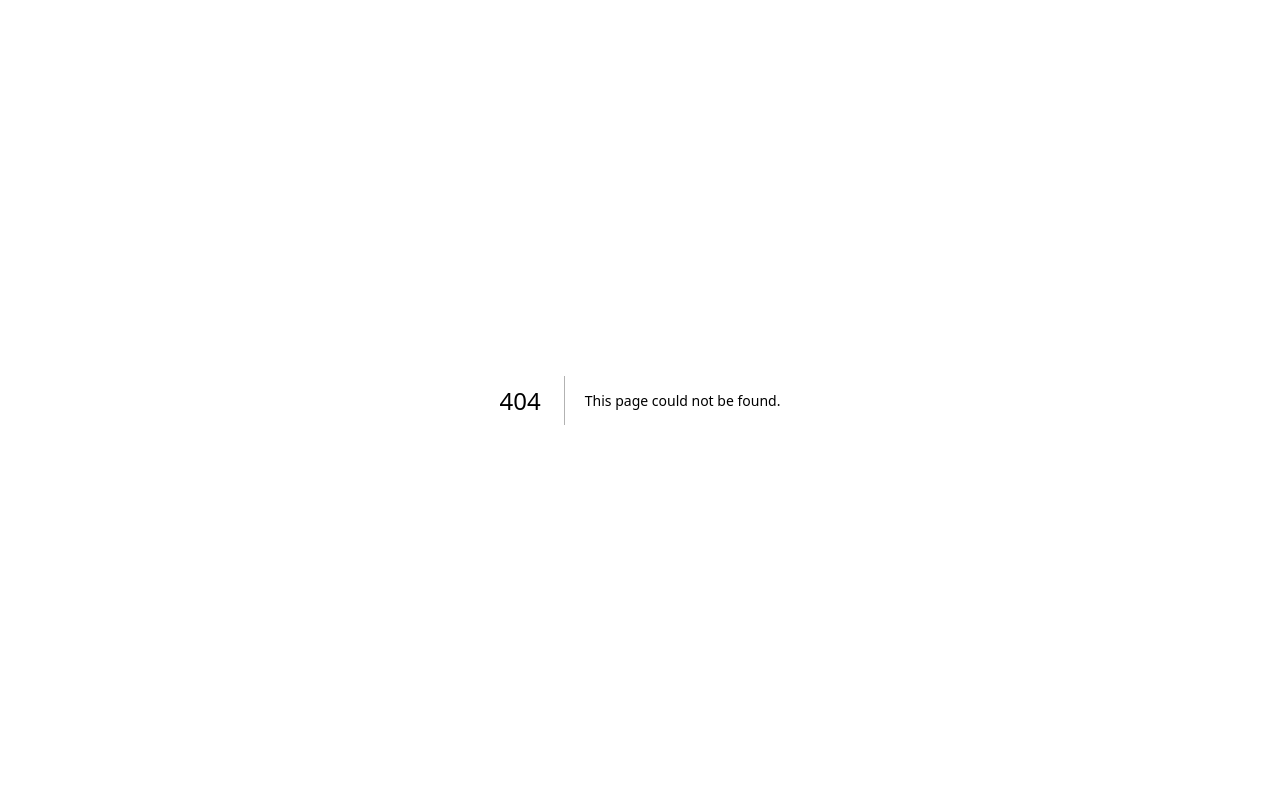
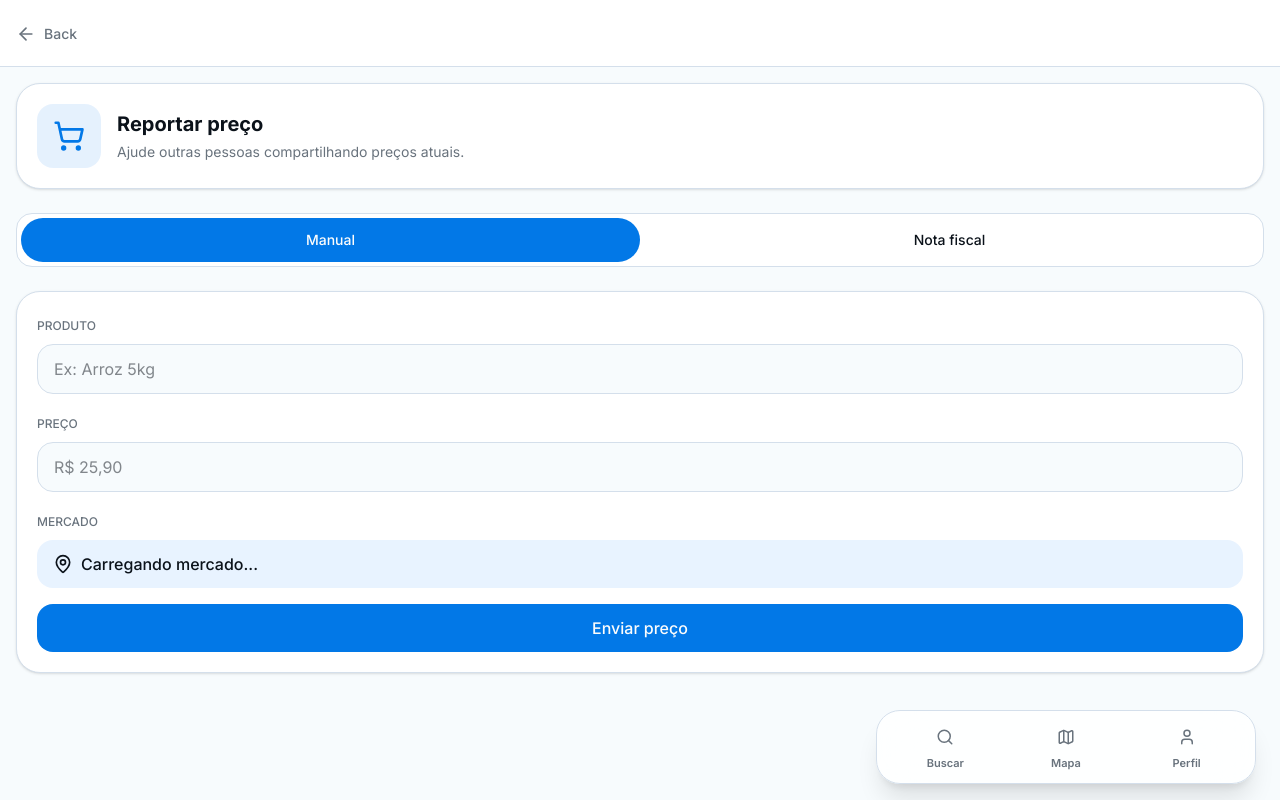
Before and after one commit to joao-menezes/minea, a Next.js app: page /1/report in a window 1280 px wide. Before the commit this address had no page. Built offline with nearby package versions, Linux system fonts and the light colour scheme; no server answers.

Commit message:
Feat: infosheet to show product details

```diff
--- a/src/app/[locale]/market/[id]/page.tsx
+++ b/src/app/[locale]/market/[id]/page.tsx
@@ -2,7 +2,7 @@
 
 import { use, useEffect, useState } from "react"
 import Link from "next/link"
-import { notFound } from "next/navigation"
+import { notFound, useRouter } from "next/navigation"
 import { LayoutGrid, List, MapPin, MapPinned, ShoppingCart } from "lucide-react"
 
 import ScoreBar from "@/components/ScoreBar"
@@ -49,6 +49,8 @@ type ViewMode = "row" | "grid"
 
 export default function MarketDetailsPage({ params }: Props) {
   const t = useTranslations("Details")
+
+  const router = useRouter()
 
   const { id } = use(params)
 
@@ -124,7 +126,10 @@ export default function MarketDetailsPage({ params }: Props) {
               </div>
             </div>
 
-            <button className="bg-primary text-primary-foreground rounded-xl px-3 py-2 text-sm font-medium">
+            <button
+              className="bg-primary text-primary-foreground rounded-xl px-3 py-2 text-sm font-medium"
+              onClick={() => router.push(`/report?marketId=${market.id}`)}
+            >
               Reportar Preço
             </button>
           </div>
--- /dev/null
+++ b/src/app/[locale]/report/page.tsx
@@ -0,0 +1,194 @@
+"use client"
+
+import { useEffect, useState } from "react"
+import { Camera, FileText, MapPin, ShoppingCart, Upload } from "lucide-react"
+
+import BackButton from "@/components/BackButton"
+import BottomNav from "@/components/BottomNav"
+import { useSearchParams } from "next/navigation"
+import { getMarkets } from "@/lib/api"
+
+type ReportMode = "manual" | "scan"
+
+export default function ReportPrice() {
+  const [mode, setMode] = useState<ReportMode>("manual")
+
+  const [product, setProduct] = useState("")
+  const [price, setPrice] = useState("")
+  const [marketName, setMarketName] = useState("")
+
+  const searchParams = useSearchParams()
+
+  const marketId = searchParams.get("marketId")
+
+  useEffect(() => {
+    async function loadMarket() {
+      if (!marketId) return
+
+      const markets = await getMarkets()
+
+      const found = markets.find((market) => market.id === marketId)
+
+      if (found) {
+        setMarketName(found.name)
+      }
+    }
+
+    loadMarket()
+  }, [marketId])
+
+  function submitManual() {
+    console.log({
+      product,
+      price,
+      marketId,
+    })
+  }
+
+  function uploadInvoice(file?: File) {
+    if (!file) return
+
+    console.log("Enviar nota fiscal:", file)
+  }
+
+  return (
+    <main className="bg-background min-h-screen pb-24">
+      <BackButton variant="header" />
+
+      <section className="px-4 pt-4">
+        <div className="bg-card rounded-3xl border p-5 shadow-sm">
+          <div className="flex items-center gap-4">
+            <div className="bg-primary/10 text-primary flex h-16 w-16 items-center justify-center rounded-2xl">
+              <ShoppingCart className="h-8 w-8" />
+            </div>
+
+            <div>
+              <h1 className="text-xl font-bold">Reportar preço</h1>
+
+              <p className="text-muted-foreground mt-1 text-sm">
+                Ajude outras pessoas compartilhando preços atuais.
+              </p>
+            </div>
+          </div>
+        </div>
+      </section>
+
+      <section className="mt-6 px-4">
+        <div className="bg-card flex rounded-2xl border p-1">
+          <button
+            onClick={() => setMode("manual")}
+            className={`flex-1 rounded-xl py-3 text-sm font-medium transition ${
+              mode === "manual" ? "bg-primary text-primary-foreground" : ""
+            }`}
+          >
+            Manual
+          </button>
+
+          <button
+            onClick={() => setMode("scan")}
+            className={`flex-1 rounded-xl py-3 text-sm font-medium transition ${
+              mode === "scan" ? "bg-primary text-primary-foreground" : ""
+            }`}
+          >
+            Nota fiscal
+          </button>
+        </div>
+      </section>
+
+      {mode === "manual" ? (
+        <section className="mt-6 px-4">
+          <div className="bg-card space-y-4 rounded-3xl border p-5 shadow-sm">
+            <div>
+              <label className="text-muted-foreground text-xs font-medium uppercase">
+                Produto
+              </label>
+
+              <input
+                value={product}
+                onChange={(e) => setProduct(e.target.value)}
+                placeholder="Ex: Arroz 5kg"
+                className="bg-background mt-2 w-full rounded-2xl border px-4 py-3 outline-none"
+              />
+            </div>
+
+            <div>
+              <label className="text-muted-foreground text-xs font-medium uppercase">
+                Preço
+              </label>
+
+              <input
+                value={price}
+                onChange={(e) => setPrice(e.target.value)}
+                placeholder="R$ 25,90"
+                inputMode="decimal"
+                className="bg-background mt-2 w-full rounded-2xl border px-4 py-3 outline-none"
+              />
+            </div>
+
+            <div>
+              <label className="text-muted-foreground text-xs font-medium uppercase">
+                Mercado
+              </label>
+
+              <div className="bg-secondary mt-2 flex items-center gap-2 rounded-2xl px-4 py-3">
+                <MapPin className="h-5 w-5" />
+
+                <span className="font-medium">
+                  {marketName || "Carregando mercado..."}
+                </span>
+              </div>
+            </div>
+
+            <button
+              onClick={submitManual}
+              className="bg-primary text-primary-foreground w-full rounded-2xl py-3 font-medium"
+            >
+              Enviar preço
+            </button>
+          </div>
+        </section>
+      ) : (
+        <section className="mt-6 px-4">
+          <div className="bg-card rounded-3xl border p-5 shadow-sm">
+            <div className="flex flex-col items-center justify-center rounded-2xl border border-dashed p-8 text-center">
+              <div className="bg-primary/10 text-primary mb-4 flex h-16 w-16 items-center justify-center rounded-2xl">
+                <FileText className="h-8 w-8" />
+              </div>
+
+              <h2 className="font-semibold">Envie sua nota fiscal</h2>
+
+              <p className="text-muted-foreground mt-1 text-sm">
+                Vamos identificar produtos, preços e mercado automaticamente.
+              </p>
+
+              <label className="bg-primary text-primary-foreground mt-5 flex cursor-pointer items-center gap-2 rounded-xl px-5 py-3 font-medium">
+                <Upload className="h-5 w-5" />
+                Escanear nota
+                <input
+                  type="file"
+                  accept="image/*"
+                  capture="environment"
+                  className="hidden"
+                  onChange={(e) => uploadInvoice(e.target.files?.[0])}
+                />
+              </label>
+            </div>
+
+            <div className="bg-secondary mt-5 rounded-2xl p-4">
+              <div className="flex gap-3">
+                <Camera className="h-5 w-5" />
+
+                <p className="text-sm">
+                  Tire uma foto da nota fiscal inteira. O sistema irá extrair os
+                  produtos e valores.
+                </p>
+              </div>
+            </div>
+          </div>
+        </section>
+      )}
+
+      <BottomNav />
+    </main>
+  )
+}
--- /dev/null
+++ b/src/components/InfoSheet.tsx
@@ -0,0 +1,46 @@
+"use client"
+
+import { X } from "lucide-react"
+
+type InfoSheetProps = {
+  open: boolean
+  onClose: () => void
+  title?: string
+}
+
+export default function InfoSheet({
+  open,
+  onClose,
+  title = "Mais informações",
+}: InfoSheetProps) {
+  if (!open) return null
+
+  return (
+    <div className="fixed inset-0 z-50">
+      <button
+        onClick={onClose}
+        className="absolute inset-0 bg-black/40"
+        aria-label="Fechar"
+      />
+
+      <div className="bg-background animate-in slide-in-from-bottom absolute right-0 bottom-0 left-0 h-[75vh] rounded-t-3xl border-t p-5 shadow-xl">
+        <div className="mb-5 flex items-center justify-between">
+          <h2 className="text-lg font-bold">{title}</h2>
+
+          <button onClick={onClose} className="bg-secondary rounded-full p-2">
+            <X className="h-5 w-5" />
+          </button>
+        </div>
+
+        <div className="text-muted-foreground text-sm">
+          <p>Aqui estarão mais informações sobre este item.</p>
+
+          <p className="mt-3">
+            Este espaço poderá mostrar detalhes, avaliações, histórico de
+            preços, informações adicionais e outras ações.
+          </p>
+        </div>
+      </div>
+    </div>
+  )
+}
--- a/src/components/PriceCard.tsx
+++ b/src/components/PriceCard.tsx
@@ -1,7 +1,10 @@
 "use client"
 
+import { useState } from "react"
 import { useRouter } from "next/navigation"
 import { ChevronDown, Info, MapPinned, Navigation } from "lucide-react"
+
+import InfoSheet from "@/components/InfoSheet"
 
 import {
   DropdownMenu,
@@ -30,18 +33,27 @@ export default function PriceCard({
 }: PriceCardProps) {
   const router = useRouter()
 
-  return (
-    <article
-      className={
+  const [showInfo, setShowInfo] = useState(false)
+
+  const cardClass =
     variant === "grid"
       ? "bg-card flex flex-col gap-4 rounded-3xl border p-5 shadow-sm"
       : "bg-card flex items-center justify-between gap-4 rounded-3xl border p-4 shadow-sm"
-      }
-    >
+
+  const priceClass =
+    variant === "grid"
+      ? "bg-primary text-primary-foreground rounded-2xl px-4 py-3 text-center text-lg font-bold"
+      : "bg-primary text-primary-foreground shrink-0 rounded-2xl px-4 py-2 text-base font-bold"
+
+  return (
+    <>
+      <article className={cardClass}>
         <div className="min-w-0 flex-1">
           <DropdownMenu>
             <DropdownMenuTrigger className="flex max-w-full items-center gap-2 rounded-xl py-1 text-left outline-none">
-            <span className="truncate text-base font-semibold">{product}</span>
+              <span className="truncate text-base font-semibold">
+                {product}
+              </span>
 
               <ChevronDown className="text-muted-foreground h-4 w-4 shrink-0" />
             </DropdownMenuTrigger>
@@ -73,27 +85,31 @@ export default function PriceCard({
               <DropdownMenuSeparator />
 
               <DropdownMenuItem
-              disabled
                 className="min-h-12 gap-3 rounded-2xl px-4"
+                onClick={() => setShowInfo(true)}
               >
+                <div className="bg-primary/10 rounded-xl p-2">
                   <Info className="h-4 w-4" />
+                </div>
+
                 <span>Mais informações</span>
               </DropdownMenuItem>
             </DropdownMenuContent>
           </DropdownMenu>
 
-        <p className="text-muted-foreground mt-1 text-xs">{lowestPriceText}</p>
+          <p className="text-muted-foreground mt-1 text-xs">
+            {lowestPriceText}
+          </p>
         </div>
 
-      <div
-        className={
-          variant === "grid"
-            ? "bg-primary text-primary-foreground rounded-2xl px-4 py-3 text-center text-lg font-bold"
-            : "bg-primary text-primary-foreground shrink-0 rounded-2xl px-4 py-2 text-base font-bold"
-        }
-      >
-        {formatPrice(price)}
-      </div>
+        <div className={priceClass}>{formatPrice(price)}</div>
       </article>
+
+      <InfoSheet
+        open={showInfo}
+        onClose={() => setShowInfo(false)}
+        title={product}
+      />
+    </>
   )
 }
```
Also changed, not shown: 1 other file (tests, documents, lock files or other folders). Lines whose indentation alone changed are shown as unchanged.
